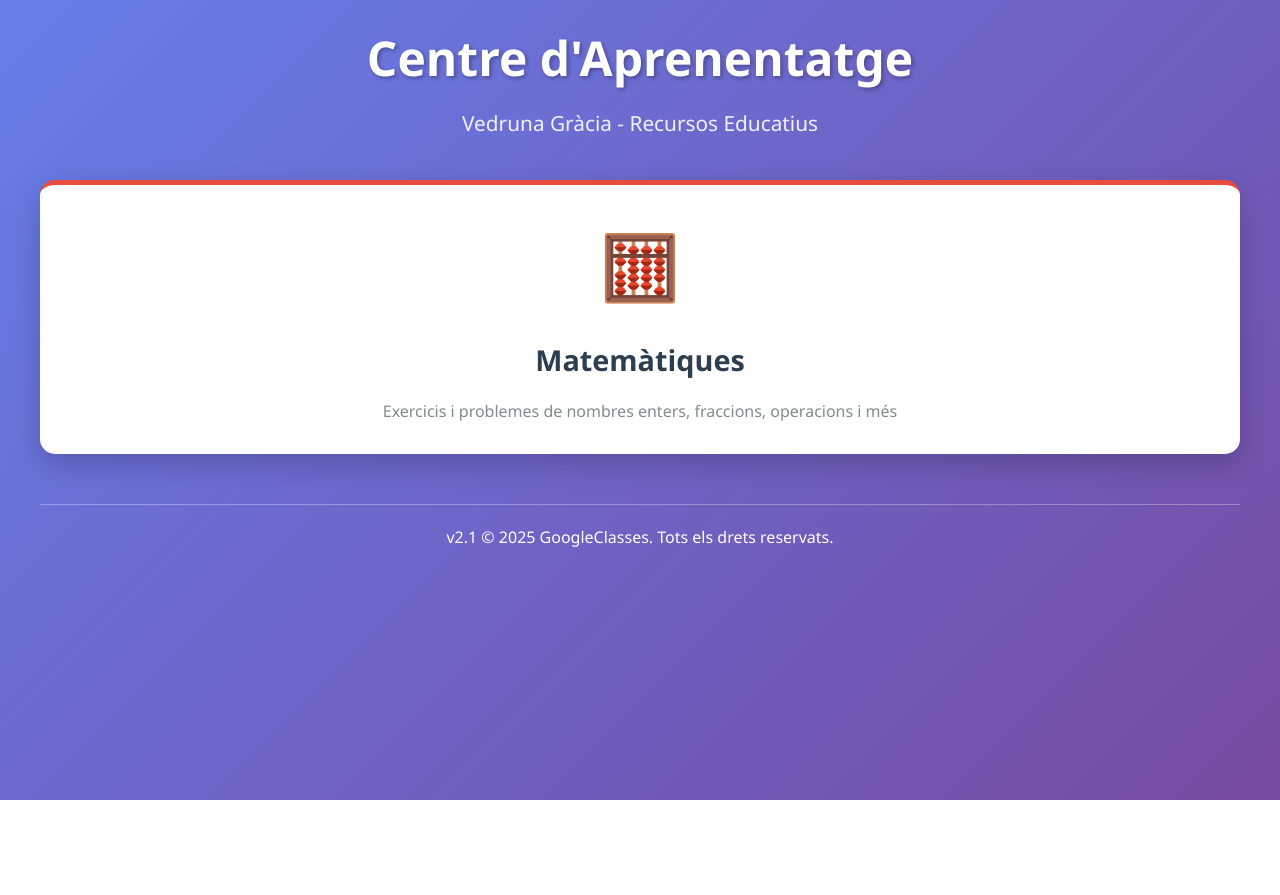
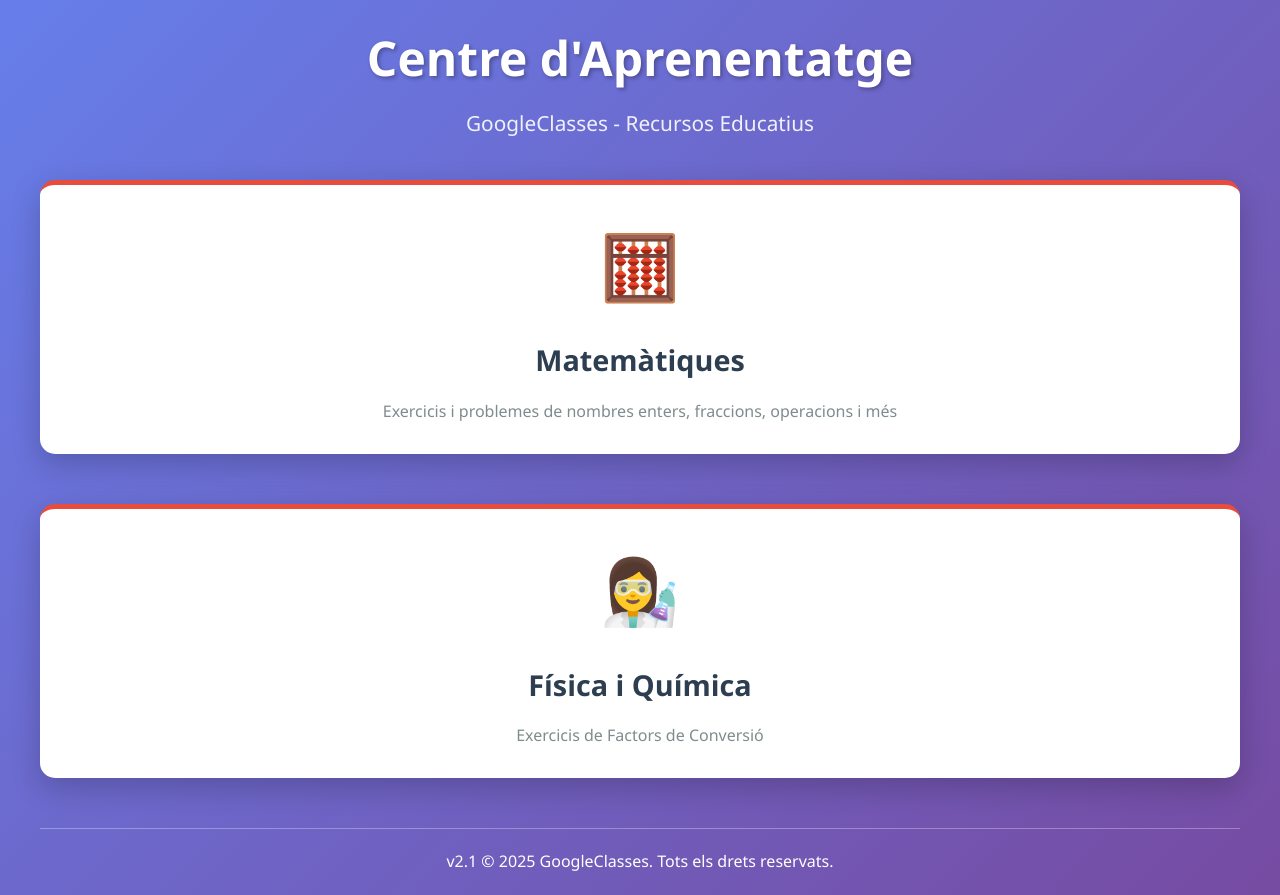
Before and after one commit to GoogleClasses/exercicis, a plain HTML site: page index.html in a window 1280 px wide. Before the commit the page ends 800 px from the top, so only its background shows below. Drawn offline with Linux system fonts and the light colour scheme.

Commit message:
Update index.html

```diff
--- a/index.html
+++ b/index.html
@@ -3,7 +3,7 @@
 <head>
     <meta charset="UTF-8">
     <meta name="viewport" content="width=device-width, initial-scale=1.0">
-    <title>Centre d'Aprenentatge - Vedruna Gràcia</title>
+    <title>Exercicis - GoogleClasses</title>
     <style>
         * {
             margin: 0;
@@ -109,7 +109,7 @@
     <div class="container">
         <header>
             <h1>Centre d'Aprenentatge</h1>
-            <p class="subtitle">Vedruna Gràcia - Recursos Educatius</p>
+            <p class="subtitle">GoogleClasses - Recursos Educatius</p>
         </header>
 
         <div class="subject-grid">
@@ -119,6 +119,13 @@
                 <p>Exercicis i problemes de nombres enters, fraccions, operacions i més</p>
             </a>
         </div>
+        <div class="subject-grid">
+            <a href="FIQ/index.html" class="subject-card maths">
+                <div class="subject-icon">👩‍🔬</div>
+                <h2>Física i Química</h2>
+                <p>Exercicis de Factors de Conversió</p>
+            </a>
+        </div>
 
         <footer>
             <p>v2.1 &copy; 2025 GoogleClasses. Tots els drets reservats.</p>
```
